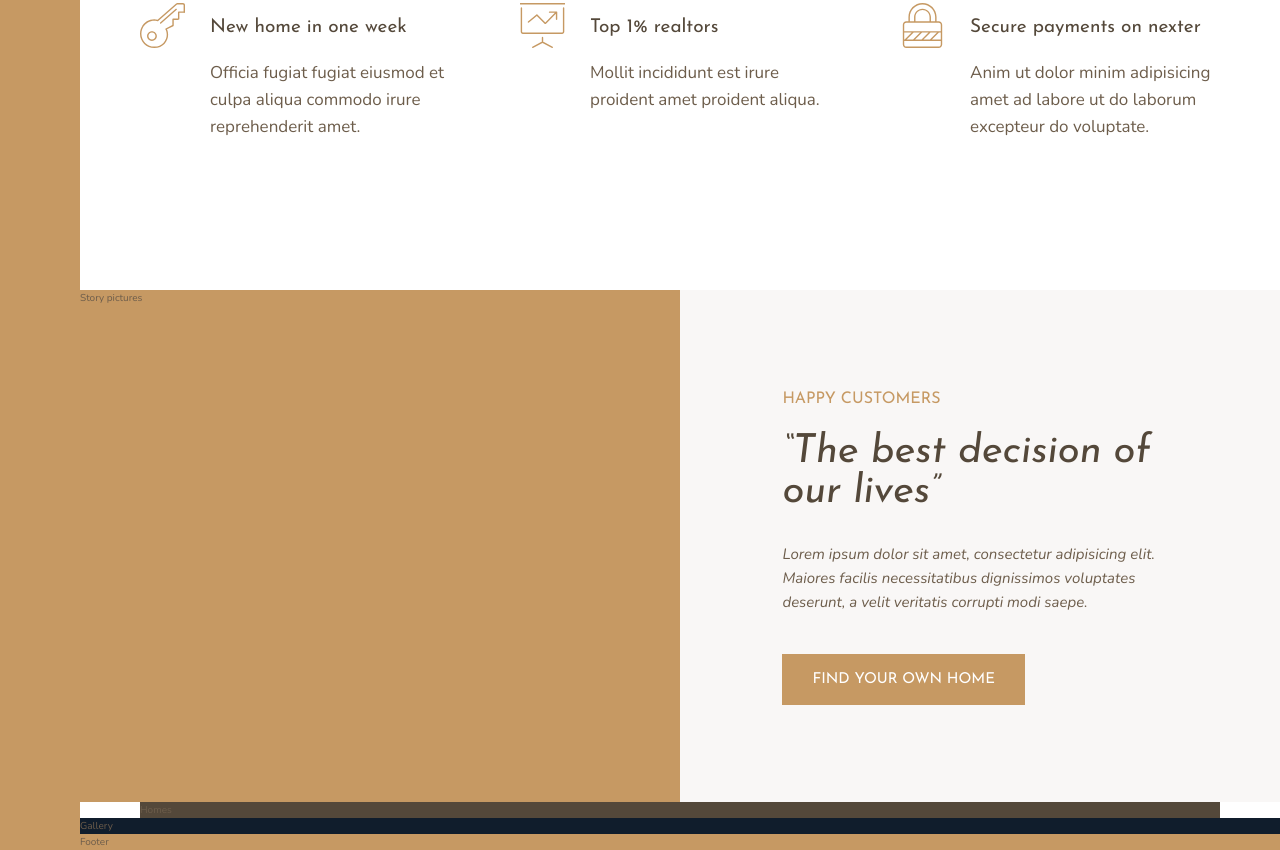
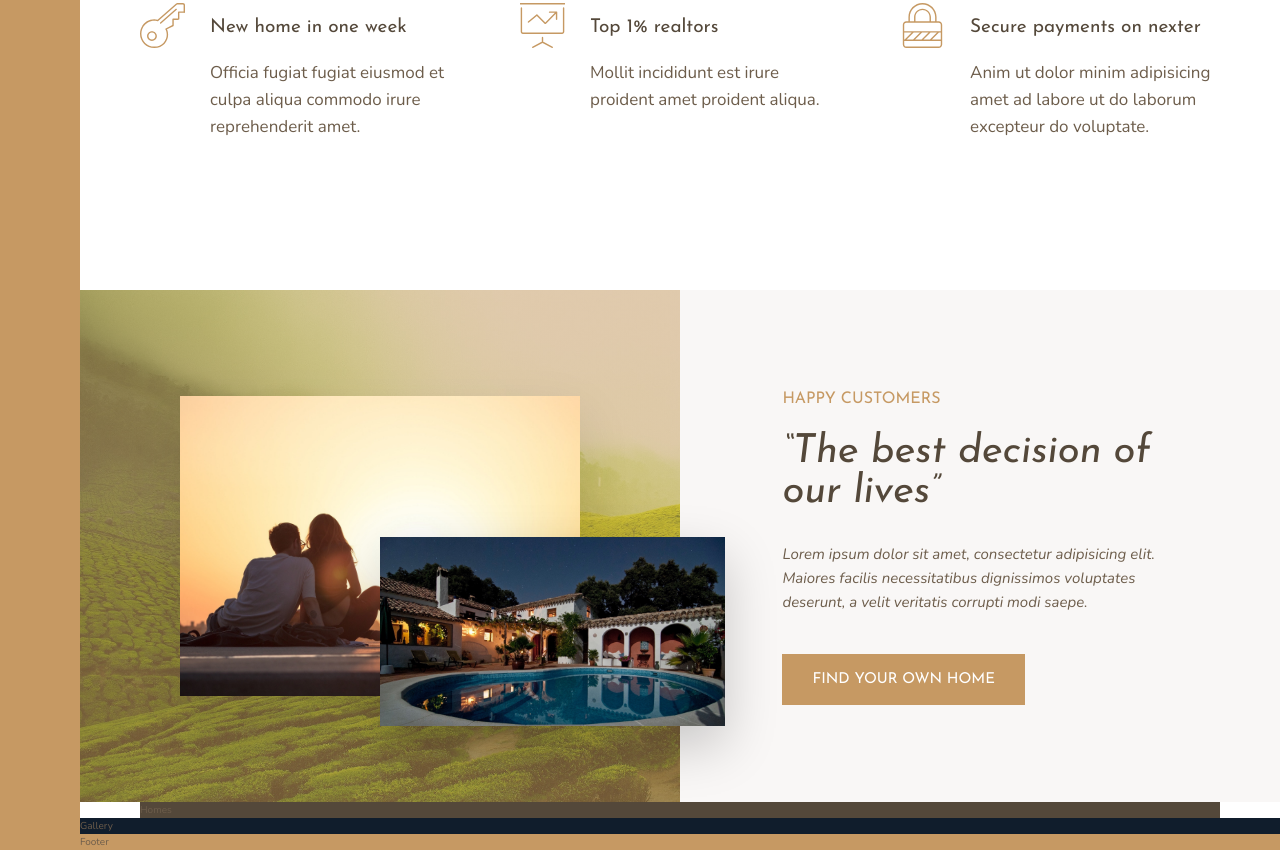
Before and after one commit to Poirei/Nexter, a website: page index.html in a window 1280 px wide. Shown: the part 991-1841 px from the top of the page. Drawn offline with nearby package versions, Linux system fonts and the light colour scheme.

Commit message:
added images in story section.

```diff
--- a/index.html
+++ b/index.html
@@ -83,7 +83,14 @@
         </p>
       </div>
     </section>
-    <div class="story__pictures">Story pictures</div>
+    <div class="story__pictures">
+      <img
+        src="img/story-1.jpeg"
+        alt="Couple with new house"
+        class="story__img--1"
+      />
+      <img src="img/story-2.jpeg" alt="New house" class="story__img--2" />
+    </div>
     <div class="story__content">
       <h3 class="heading-3 mb-sm">Happy Customers</h3>
       <h2 class="heading-2 heading-2--dark mb-md">
--- a/sass/_story.scss
+++ b/sass/_story.scss
@@ -1,7 +1,31 @@
 .story {
   &__pictures {
-    background-color: $color-primary;
+    background-image: linear-gradient(
+        rgba($color-primary, 0.5),
+        rgba($color-primary, 0.5)
+      ),
+      url(../img/back.jpg);
+    background-size: cover;
     grid-column: full-start / col-end 4;
+    display: grid;
+    grid-template-rows: repeat(6, 1fr);
+    grid-template-columns: repeat(6, 1fr);
+    align-items: center;
+  }
+
+  &__img--1 {
+    width: 100%;
+    grid-row: 2 / 6;
+    grid-column: 2 / 6;
+    box-shadow: 0 2rem 5rem rgba(#000, 0.1);
+  }
+
+  &__img--2 {
+    width: 115%;
+    grid-row: 4 / 6;
+    grid-column: 4 / 7;
+    z-index: 20;
+    box-shadow: 0 2rem 5rem rgba(#000, 0.2);
   }
 
   &__content {
```
Also changed, not shown: css/style.css.
